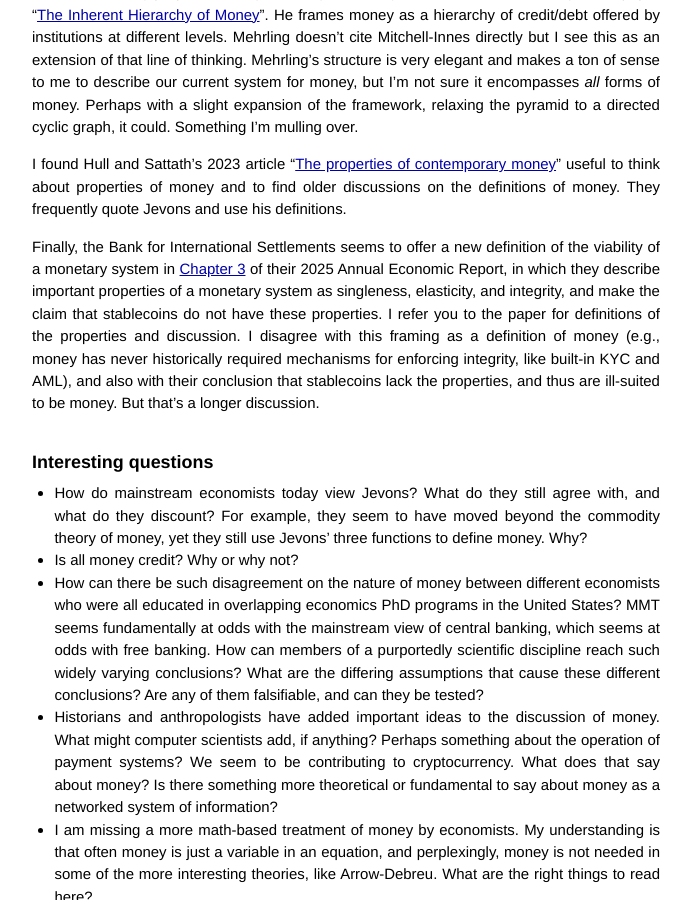
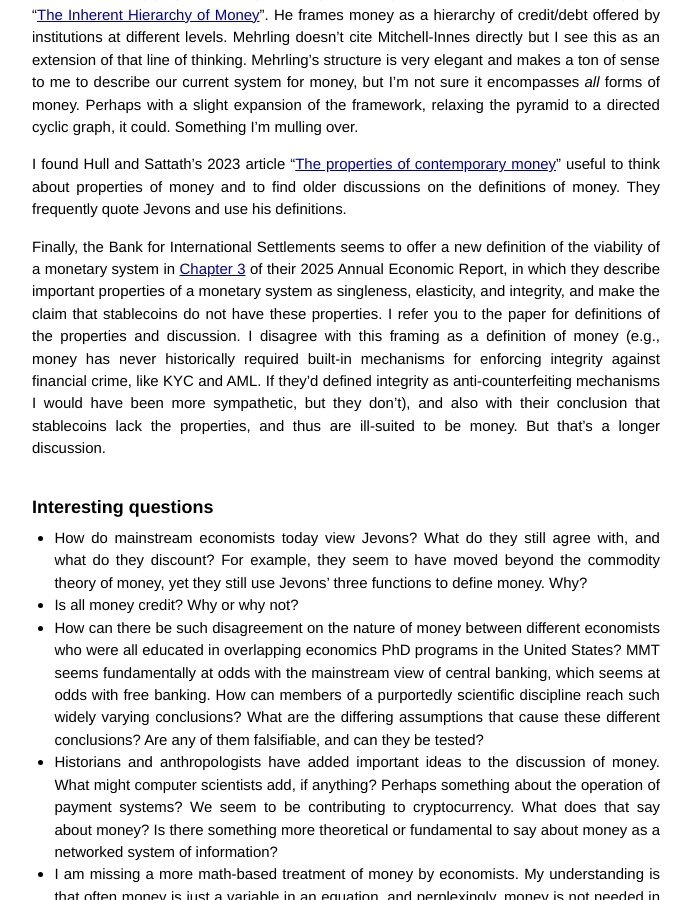
Before and after one commit to narula/narula.github.io, a Jekyll site: the page built from _posts/2025-08-28-readings-on-money.md, in a window 1280 px wide and 900 px high, scrolled down 3416 px. Shown: the whole window, without its empty margins (294-986 px from the left). Built offline with Jekyll 4.4.1, drawn with Linux system fonts in a browser that asks for light colours; comment, search, counter and statistics services are not loaded.

Commit message:
clarify integrity

```diff
--- a/_posts/2025-08-28-readings-on-money.md
+++ b/_posts/2025-08-28-readings-on-money.md
@@ -62,7 +62,7 @@ In 2012, Mehrling proposed a very nice way of looking at current forms of money
 
 I found Hull and Sattath’s 2023 article “[The properties of contemporary money](https://onlinelibrary.wiley.com/doi/abs/10.1111/joes.12575)” useful to think about properties of money and to find older discussions on the definitions of money. They frequently quote Jevons and use his definitions.
 
-Finally, the Bank for International Settlements seems to offer a new definition of the viability of a monetary system in [Chapter 3](https://www.bis.org/publ/arpdf/ar2025e3.htm) of their 2025 Annual Economic Report, in which they describe important properties of a monetary system as singleness, elasticity, and integrity, and make the claim that stablecoins do not have these properties. I refer you to the paper for definitions of the properties and discussion. I disagree with this framing as a definition of money (e.g., money has never historically required mechanisms for enforcing integrity, like built-in KYC and AML), and also with their conclusion that stablecoins lack the properties, and thus are ill-suited to be money. But that’s a longer discussion.
+Finally, the Bank for International Settlements seems to offer a new definition of the viability of a monetary system in [Chapter 3](https://www.bis.org/publ/arpdf/ar2025e3.htm) of their 2025 Annual Economic Report, in which they describe important properties of a monetary system as singleness, elasticity, and integrity, and make the claim that stablecoins do not have these properties. I refer you to the paper for definitions of the properties and discussion. I disagree with this framing as a definition of money (e.g., money has never historically required built-in mechanisms for enforcing integrity against financial crime, like KYC and AML. If they'd defined integrity as anti-counterfeiting mechanisms I would have been more sympathetic, but they don't), and also with their conclusion that stablecoins lack the properties, and thus are ill-suited to be money. But that’s a longer discussion.
 
 ## Interesting questions
 
```
